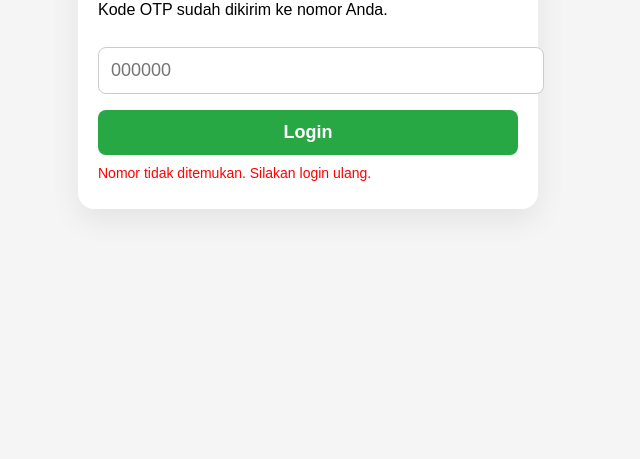
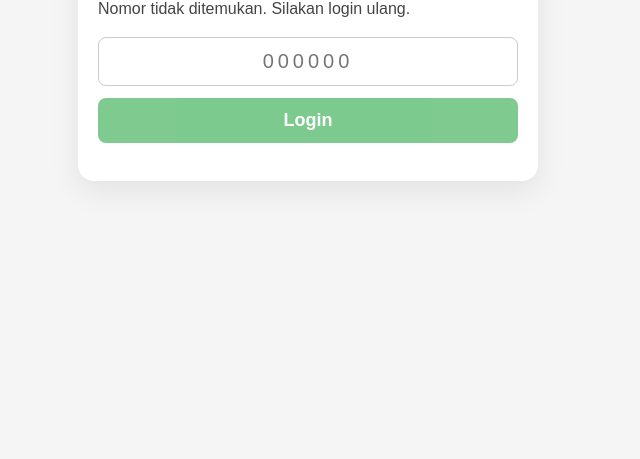
Before and after one commit to axcellsz/cobra, a plain HTML site: page public/otp.html in a window 1280 px wide. Shown: the part 341-800 px from the top of the page, without its empty margins (332-972 px from the left). Drawn offline with Linux system fonts and the light colour scheme.

Commit message:
Update otp.html

```diff
--- a/public/otp.html
+++ b/public/otp.html
@@ -5,54 +5,107 @@
   <title>Masukkan OTP</title>
   <meta name="viewport" content="width=device-width, initial-scale=1" />
   <style>
-    body { font-family: Arial; background: #f5f5f5; margin:0;
-      display:flex; justify-content:center; align-items:center; min-height:100vh; }
+    body {
+      font-family: Arial, sans-serif;
+      background: #f5f5f5;
+      margin: 0;
+      min-height: 100vh;
+      display: flex;
+      justify-content: center;
+      align-items: center;
+    }
     .card {
-      background:white; padding:24px 20px 28px; border-radius:16px;
-      max-width:420px; width:100%; box-shadow:0 10px 30px rgba(0,0,0,.08);
+      background: #fff;
+      padding: 24px 20px 28px;
+      border-radius: 16px;
+      max-width: 420px;
+      width: 100%;
+      box-shadow: 0 10px 30px rgba(0,0,0,.08);
     }
+    h2 { margin: 0 0 8px; }
+    p { margin: 0 0 16px; color:#444; line-height: 1.5; }
     input {
-      width:100%; padding:12px; margin-top:12px; font-size:18px;
-      border-radius:8px; border:1px solid #ccc;
+      width: 100%;
+      padding: 12px;
+      font-size: 20px;
+      border-radius: 8px;
+      border: 1px solid #ccc;
+      box-sizing: border-box;
+      margin-bottom: 12px;
+      text-align: center;
+      letter-spacing: 4px;
     }
     button {
-      margin-top:16px; width:100%; padding:12px; border:none;
-      border-radius:8px; font-size:18px; font-weight:bold; background:#28a745; color:white;
-      cursor:pointer;
+      width: 100%;
+      padding: 12px;
+      border: none;
+      border-radius: 8px;
+      background: #28a745;
+      color: white;
+      font-size: 18px;
+      font-weight: bold;
+      cursor: pointer;
     }
-    #msg { color:red; margin-top:10px; font-size:14px; }
+    button:disabled {
+      opacity: 0.6;
+      cursor: default;
+    }
+    #msg {
+      margin-top: 10px;
+      font-size: 14px;
+      color: red;
+    }
   </style>
 </head>
 <body>
-
   <div class="card">
     <h2>Masukkan OTP</h2>
-    <p>Kode OTP sudah dikirim ke nomor Anda.</p>
+    <p id="info">Kode OTP sudah dikirim ke nomor Anda.</p>
 
-    <input id="otp" maxlength="6" placeholder="000000" />
+    <input
+      id="otp"
+      maxlength="6"
+      placeholder="000000"
+      inputmode="numeric"
+    />
 
-    <button onclick="submitOtp()">Login</button>
+    <button id="btnLogin" onclick="submitOtp()">Login</button>
 
     <div id="msg"></div>
   </div>
 
 <script>
   const msisdn = localStorage.getItem("msisdn");
+  const info   = document.getElementById("info");
+  const msg    = document.getElementById("msg");
+  const btn    = document.getElementById("btnLogin");
+
   if (!msisdn) {
-    document.getElementById("msg").textContent = "Nomor tidak ditemukan. Silakan login ulang.";
+    // kalau msisdn tidak ada, TIDAK BOLEH kirim OTP ke server
+    info.textContent = "Nomor tidak ditemukan. Silakan login ulang.";
+    btn.disabled = true;
+  } else {
+    info.textContent = "Kode OTP sudah dikirim ke nomor " + msisdn + ".";
   }
 
-  async function submitOtp(){
-    const otp = document.getElementById("otp").value.trim();
-    const msg = document.getElementById("msg");
-
+  async function submitOtp() {
+    const otp = (document.getElementById("otp").value || "").trim();
     msg.textContent = "";
 
-    if (otp.length !== 6) {
-      msg.textContent = "OTP harus 6 digit!";
+    if (!msisdn) {
+      msg.textContent = "Nomor tidak ditemukan. Silakan kembali ke halaman login.";
       return;
     }
 
+    if (otp.length !== 6) {
+      msg.textContent = "OTP harus 6 digit.";
+      return;
+    }
+
+    btn.disabled = true;
+    btn.textContent = "Memproses...";
+
+    try {
       const res = await fetch("/api/submit-otp", {
         method: "POST",
         headers: { "Content-Type": "application/json" },
@@ -63,19 +116,26 @@
 
       if (!data.ok) {
         msg.textContent = data.message || "OTP salah";
+        btn.disabled = false;
+        btn.textContent = "Login";
         return;
       }
 
-    // ⭐ SIMPAN tokens ke localStorage (PENTING)
+      // simpan tokens utk dashboard
       localStorage.setItem("tokens", JSON.stringify(data.tokens));
+      // subscriber_id kalau mau dipakai
+      if (!localStorage.getItem("subscriber_id")) {
+        localStorage.setItem("subscriber_id", msisdn);
+      }
 
-    // ⭐ SIMPAN subscriber_id = msisdn (opsional)
-    localStorage.setItem("subscriber_id", msisdn);
-
-    // REDIRECT setelah data tersimpan
       window.location.href = "/dashboard.html";
+    } catch (err) {
+      console.error(err);
+      msg.textContent = "Terjadi kesalahan jaringan.";
+      btn.disabled = false;
+      btn.textContent = "Login";
+    }
   }
 </script>
-
 </body>
 </html>
```
Lines whose indentation alone changed are shown as unchanged.
